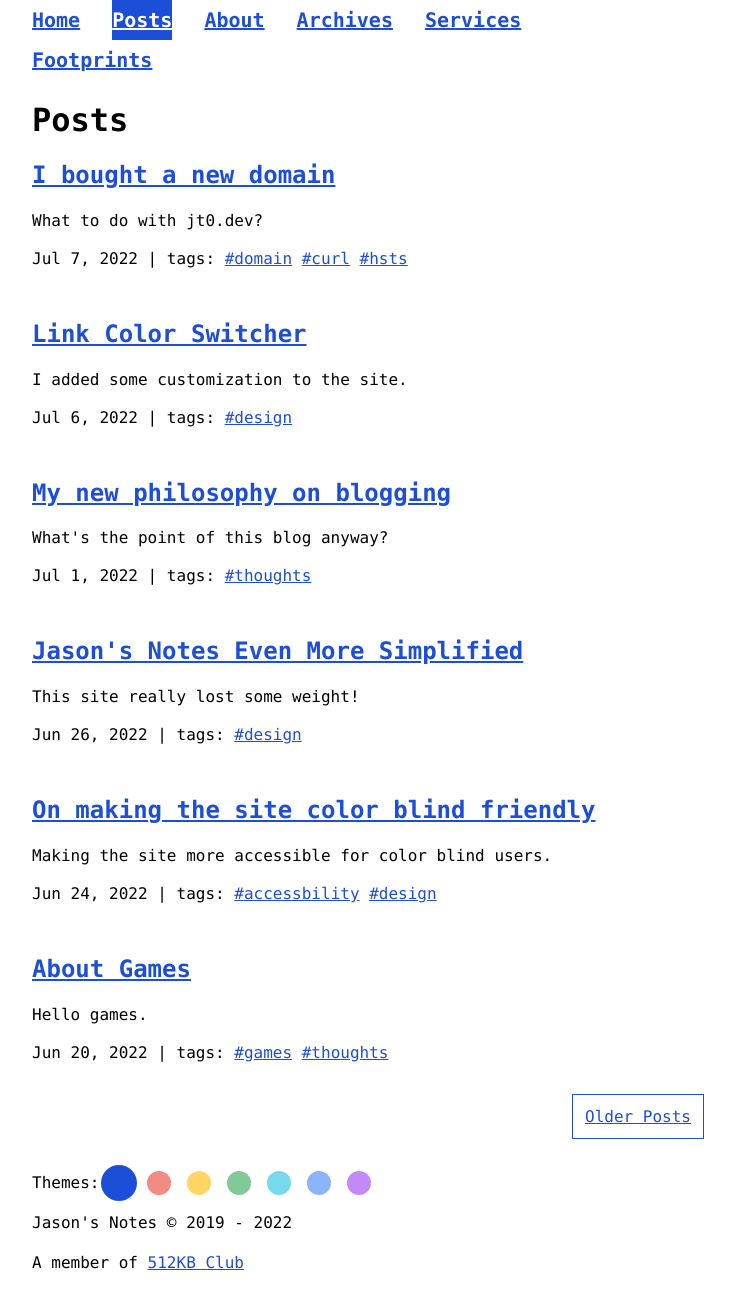
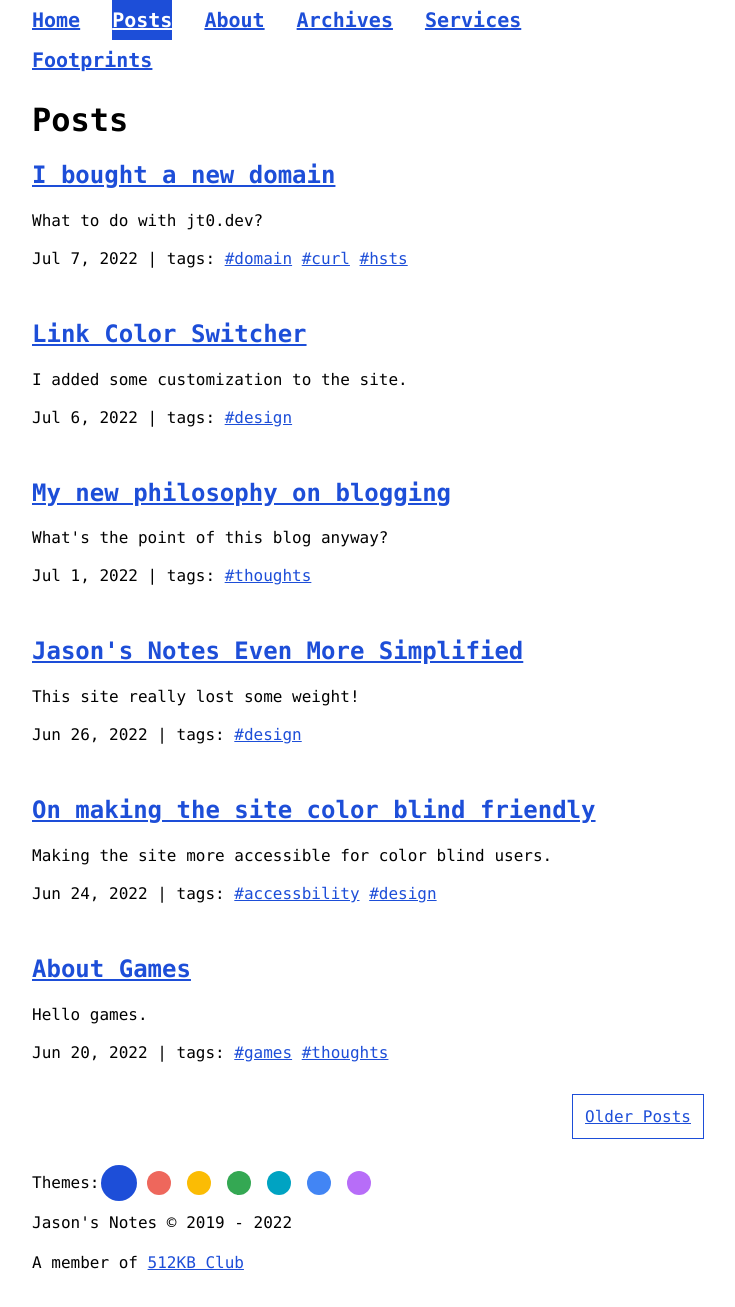
Before and after one commit to jasontthai/jasonthai.me, a Jekyll site: the page built from index.html, in a window 1280 px wide. Shown: the whole page, without its empty margins (272-1007 px from the left). Built offline with Jekyll 4.4.1, drawn with Linux system fonts in a browser that asks for light colours; the list of posts is cut into pages by our own code.

Commit message:
update colors

```diff
--- a/_includes/head.html
+++ b/_includes/head.html
@@ -20,19 +20,19 @@
       --link-color: #1d4ed8;
       --link-text-color: #FFF;
       --default-color: #1d4ed8;
-      --red-color: #F28B82;
-      --yellow-color: #FDD663;
-      --green-color: #81C995;
-      --blue-color: #78D9EC;
-      --indigo-color: #8AB4F8;
-      --purple-color: #C58AF9;
+      --red-color: #EE675C;
+      --yellow-color: #FBBC04;
+      --green-color: #34A853;
+      --blue-color: #00A3C2;
+      --indigo-color: #4285F4;
+      --purple-color: #B76DF8;
     }
 
     @media (prefers-color-scheme: dark) {
       :root {
-        --link-color: #b8bb26;
+        --link-color: #FFD700	;
         --link-text-color: #000;
-        --default-color: #b8bb26;
+        --default-color: #FFD700	;
       }
     }
 
```
